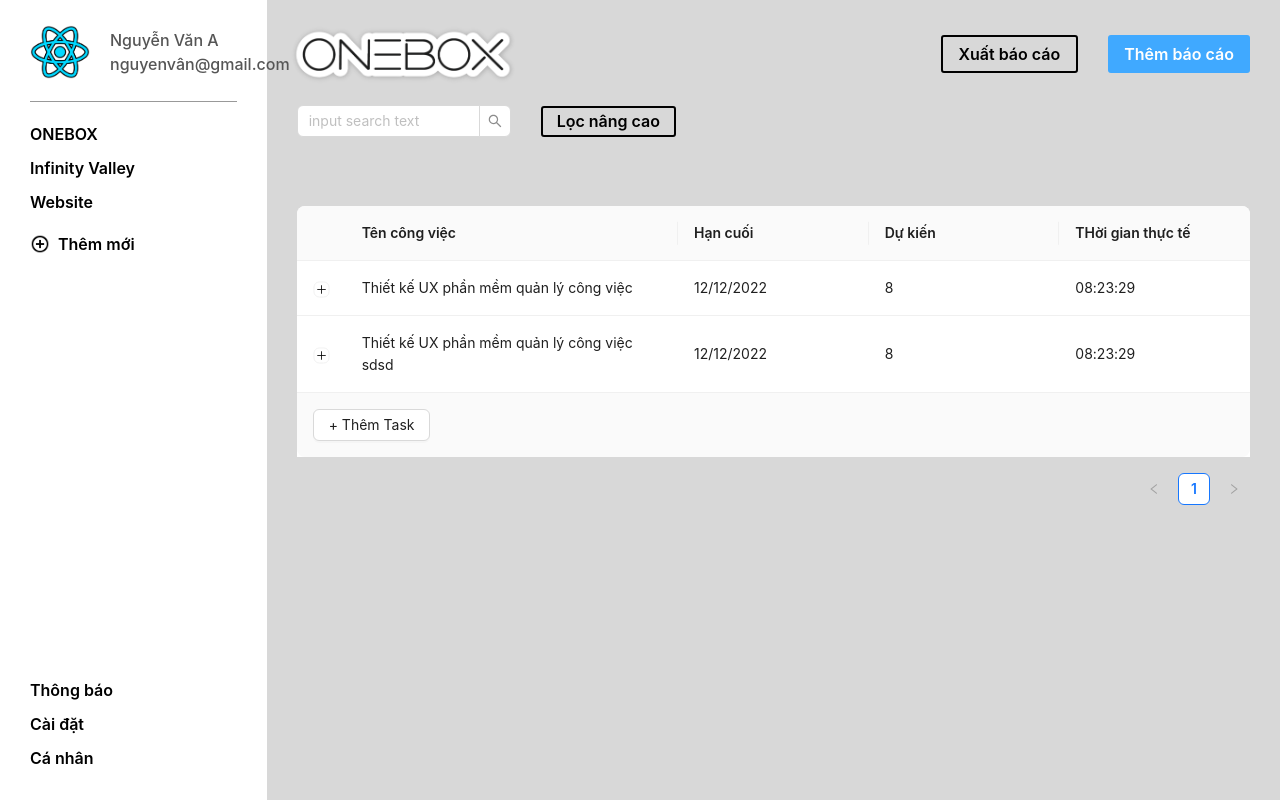
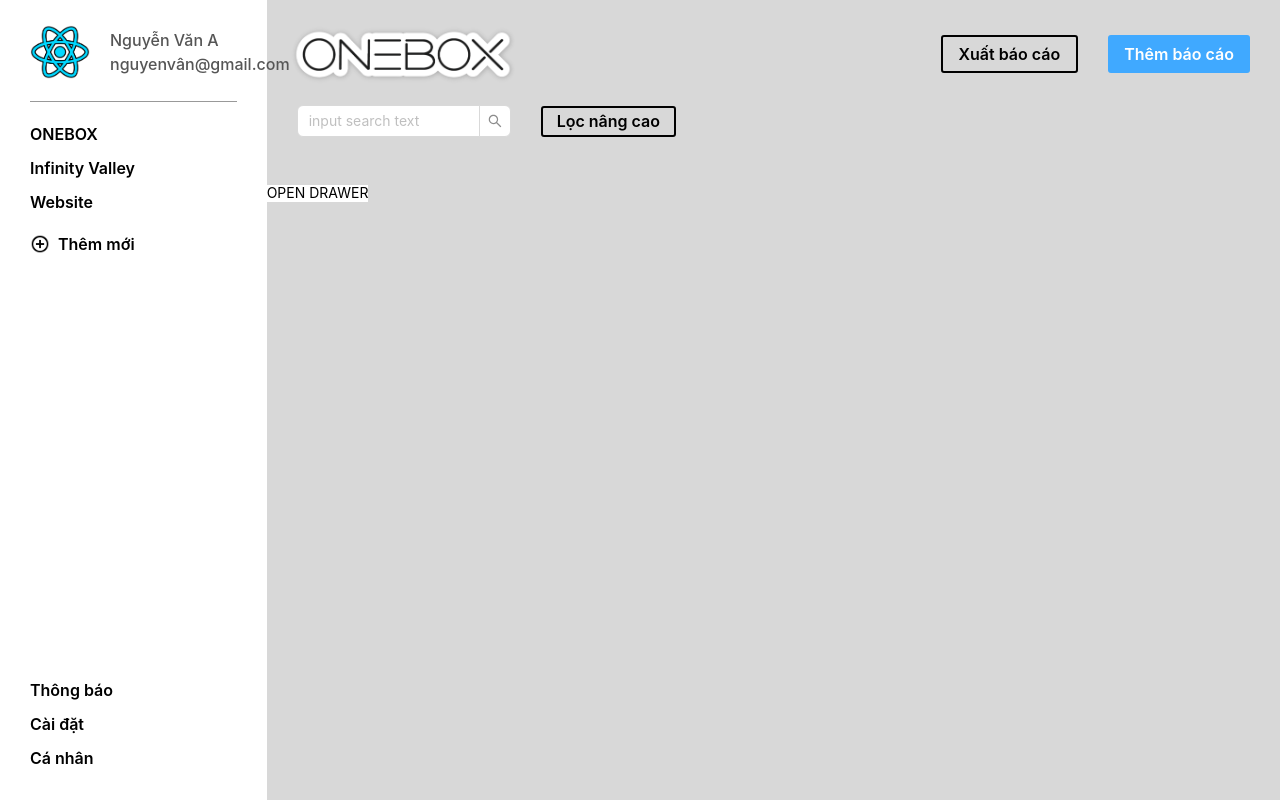
Before and after one commit to badong3521/OnePlan-Front-End, a React (Create React App) app: page / in a window 1280 px wide. Built offline with nearby package versions, Linux system fonts and the light colour scheme; what apisauce would draw is missing.

Commit message:
Revert "Onebox add content screen"

```diff
--- a/src/layouts/DefaultLayout/DefaultLayout.module.scss
+++ b/src/layouts/DefaultLayout/DefaultLayout.module.scss
@@ -2,7 +2,7 @@
   display: flex;
   flex-direction: column;
   background-color: var(--background-color);
-  height: 100%;
+  height: 100vh;
 }
 
 .container {
--- a/src/layouts/components/HeaderScreen/Header.scss
+++ b/src/layouts/components/HeaderScreen/Header.scss
@@ -1,9 +1,3 @@
-.container{
-  width: 100%;
-  padding: 0 30px;
-  margin: 0;
-  box-sizing: border-box;
-}
 .wrapper-header {
   padding: 25px 30px;
   display: flex;
@@ -55,29 +49,4 @@
       }
     }
   }
-  .wrapper-export {
-    display: flex;
-    align-items: center;
-    justify-content: space-around;
-    width: 25%;
-  }
 }
-.wrapper-search {
-  display: flex;
-  margin-top: 20px;
-  .input {
-    width: 300px;
-  }
-  .btn-search{
-    margin-left: 16px;
-  }
-}
-.work-list{
-  margin-top: 24px;
-}
-.btn-add-task{
-  padding: 8px;
-}
-.btn-add-sub-task{
-  margin-top: 15px;
-}
--- a/src/layouts/components/HeaderScreen/index.tsx
+++ b/src/layouts/components/HeaderScreen/index.tsx
@@ -1,152 +1,12 @@
-import { useState } from 'react';
 import classNames from 'classnames';
 import styles from './Header.scss';
-import type { ColumnsType } from 'antd/es/table';
-import { PlayCircleOutlined, PauseCircleOutlined } from '@ant-design/icons';
-// import Drawer, { RefModalPopup } from '../../../../src/components/Drawer';
-import { STATUS_WORD } from './type';
-import { Button, Col, Drawer, Input, Table, Row } from 'antd';
-interface DataType {
-  key: React.ReactNode;
-  name: string;
-  dealine: string;
-  expected: string;
-  intendTime: string;
-  subStaskList?: DataType[];
-}
-
-const data: DataType[] = [
-  {
-    key: 1,
-    name: 'Thiết kế UX phần mềm quản lý công việc',
-    dealine: '12/12/2022',
-    expected: '8',
-    intendTime: '08:23:29 ',
-    subStaskList: [
-      {
-        key: 11,
-        name: 'Nghiên cứu và phân tích user',
-        dealine: '12/12/2022',
-        expected: '8',
-        intendTime: '08:23:29 ',
-      },
-    ],
-  },
-  {
-    key: 2,
-    name: 'Thiết kế UX phần mềm quản lý công việc sdsd',
-    dealine: '12/12/2022',
-    expected: '8',
-    intendTime: '08:23:29 ',
-  },
-];
 import { images } from '../../../assets';
 import SearchInput from './components/SearchInput';
 
 const cx = classNames.bind(styles);
 
 function HeaderScreen({ drawerCheck }) {
-  const expandedRowRender = (e: any) => {
-    const columns: any = [
-      {
-        title: 'Tên công việc',
-        dataIndex: 'name',
-        key: 'name',
-      },
-      {
-        title: 'Hạn cuối',
-        dataIndex: 'dealine',
-        key: 'dealine',
-        width: '20%',
-      },
-      {
-        title: 'Dự kiến',
-        dataIndex: 'expected',
-        key: 'expected',
-        width: '20%',
-      },
-      {
-        title: 'THời gian thực tế',
-        dataIndex: 'intendTime',
-        key: 'intendTime',
-        width: '20%',
-        render: (value, record) => {
-          return (
-            <>
-              <Button onClick={() => handelToggleStatusWord(record)}>
-                {statusWord?.status == STATUS_WORD.PLAY_WORD && statusWord?.key == record.key ? (
-                  <>
-                    <PlayCircleOutlined />
-                    Bắt đầu{' '}
-                  </>
-                ) : (
-                  <>
-                    <PauseCircleOutlined />
-                    Tạm dừng{' '}
-                  </>
-                )}
-              </Button>
-              <span>{value}</span>
-            </>
-          );
-        },
-      },
-    ];
-    return (
-      <div>
-        {e?.subStaskList && (
-          <Table
-            showHeader={false}
-            columns={columns}
-            dataSource={e?.subStaskList}
-            pagination={false}
-          />
-        )}
-        <Button className="btn-add-sub-tas">+ Thêm sub-task</Button>
-      </div>
-    );
-  };
-  const columns: ColumnsType<DataType> = [
-    {
-      title: 'Tên công việc',
-      dataIndex: 'name',
-      key: 'name',
-    },
-    {
-      title: 'Hạn cuối',
-      dataIndex: 'dealine',
-      key: 'dealine',
-      width: '20%',
-    },
-    {
-      title: 'Dự kiến',
-      dataIndex: 'expected',
-      key: 'expected',
-      width: '20%',
-    },
-    {
-      title: 'THời gian thực tế',
-      dataIndex: 'intendTime',
-      key: 'intendTime',
-      width: '20%',
-    },
-  ];
-
-  const [dataList, setDataList] = useState<any>(data);
-  const [statusWord, setStatusWord] = useState<any>();
-
-  const handelToggleStatusWord = (record: any) => {
-    const newData = dataList.map((item) => item);
-    console.log('new', newData);
-    setDataList(newData);
-    setStatusWord({
-      key: record?.key,
-      status:
-        statusWord?.status === STATUS_WORD.PLAY_WORD
-          ? STATUS_WORD.PAUSE_WORD
-          : STATUS_WORD.PLAY_WORD,
-    });
-  };
+  console.log('drawerCheck', drawerCheck);
 
   return (
     <>
@@ -159,17 +19,15 @@ function HeaderScreen({ drawerCheck }) {
           <button className={cx('btn-export-report')}>Xuất báo cáo</button>
           <button className={cx('btn-import-excel')}>Thêm báo cáo</button>
         </div>
+
       </div>
-      <div className={cx('container')}>
-        <div className={cx('work-list')}>
-          <Table
-            columns={columns}
-            dataSource={data}
-            expandable={{ expandedRowRender, defaultExpandedRowKeys: ['0'] }}
-            footer={() => <Button>+ Thêm Task</Button>}
-          />
-        </div>
-      </div>
+        <button
+          onClick={() => {
+            drawerCheck.current?.show();
+          }}
+        >
+          OPEN DRAWER
+        </button>
     </>
   );
 }
--- a/src/layouts/components/HeaderScreen/type.ts
+++ /dev/null
@@ -1,5 +0,0 @@
-export enum STATUS_WORD {
-  PLAY_WORD = 1,
-  PAUSE_WORD = 2,
-  SUCCESS = 3,
-}
```
Also changed, not shown: src/layouts/components/HeaderScreen/components/ModalAddStask/index.tsx (deleted), 1 other file (tests, documents, lock files or other folders).
